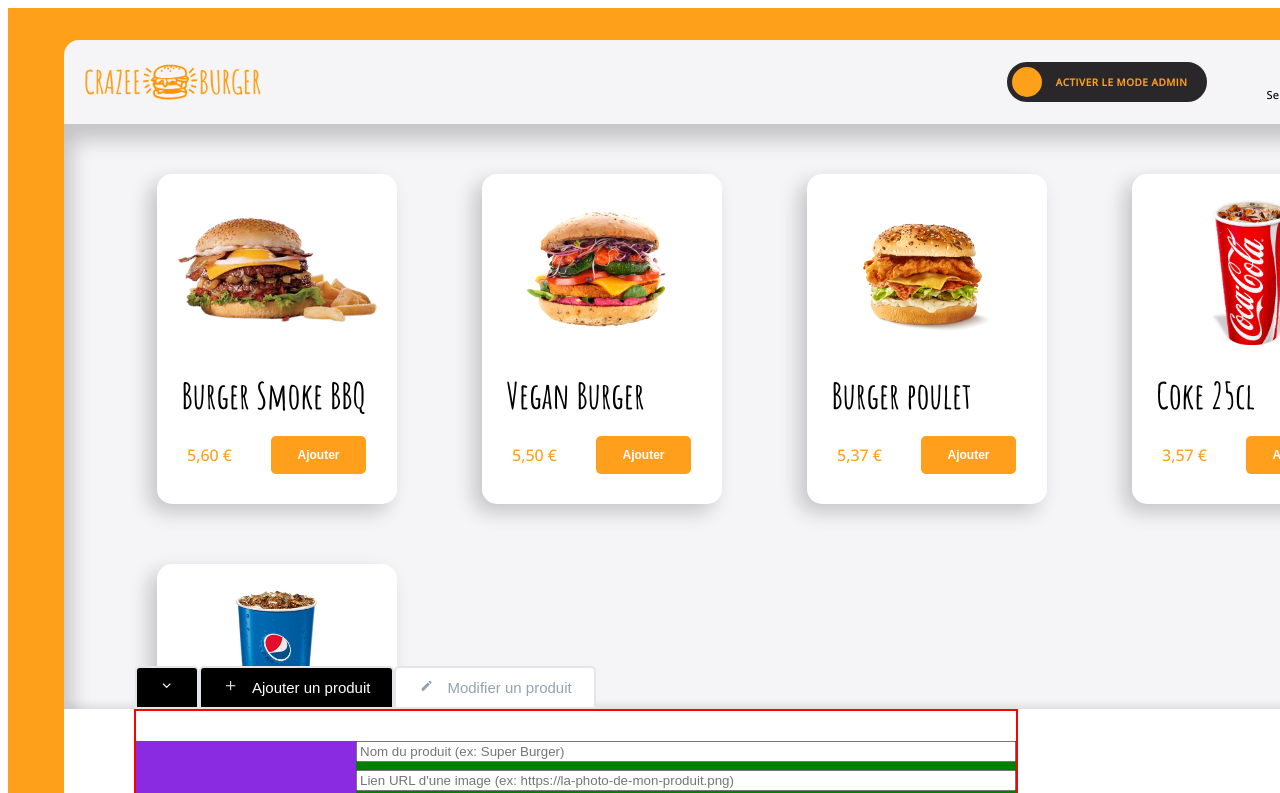
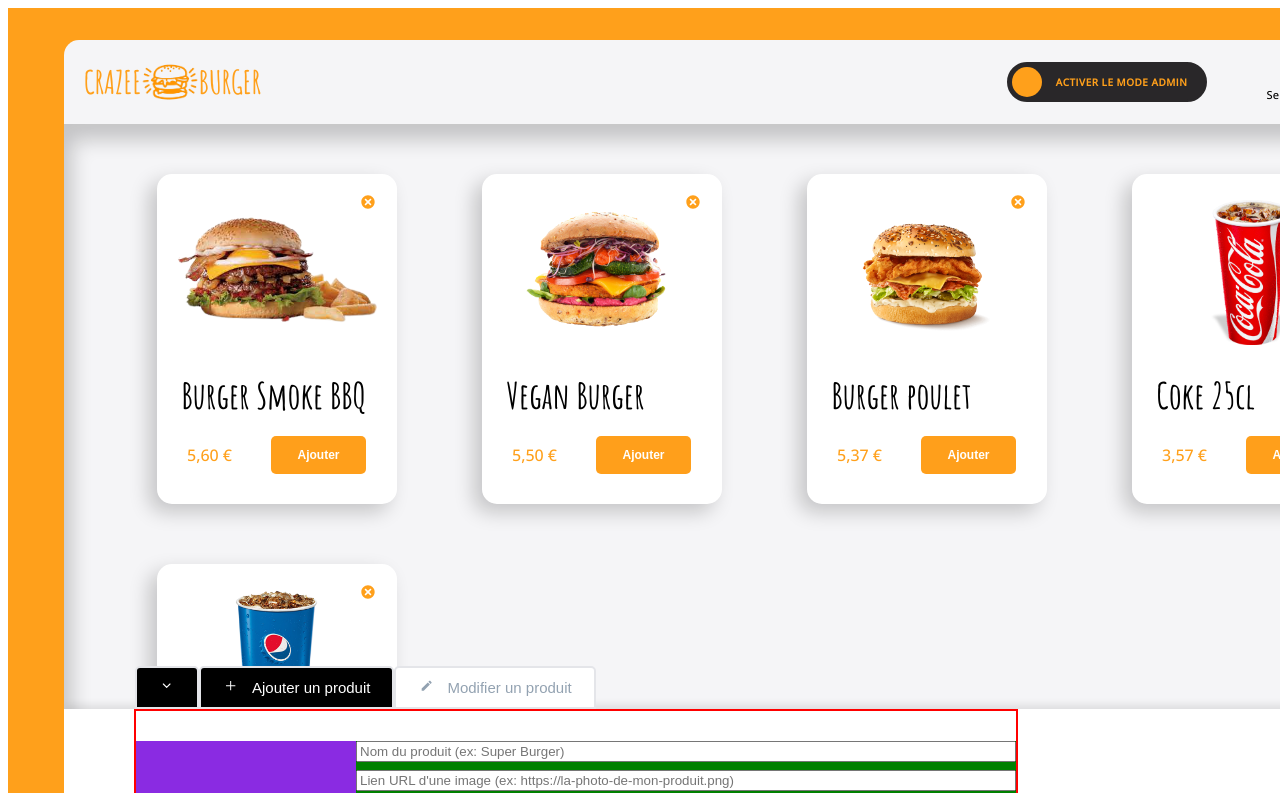
Before and after one commit to jauresmanouan/crasee-burger, a React (Vite) app: page /order/1 in a window 1280 px wide. Shown: the top 793 px of the page. Built offline with nearby package versions, Linux system fonts and the light colour scheme.

Commit message:
✨ F08 : CARD > Introduce delete button and his style

```diff
--- a/src/components/pages/order/Main/Menu/Card.jsx
+++ b/src/components/pages/order/Main/Menu/Card.jsx
@@ -1,10 +1,14 @@
 import styled from "styled-components";
 import PrimaryButton from "../../../../reusale-ui/PrimaryButton";
 import { theme } from "../../../../../theme";
+import { TiDelete } from "react-icons/ti";
 
 export default function Card({ imageSource, title, price }) {
   return (
     <CardStyled>
+      <button className="delete-button" aria-label="delete-button">
+        <TiDelete className="delete-icon" />
+      </button>
       <div className="image-product">
         <img src={imageSource} alt={title} />
       </div>
@@ -27,6 +31,7 @@ const CardStyled = styled.div`
   grid-template-rows: 60% 1fr;
   box-shadow: ${theme.shadows.medium};
   border-radius: ${theme.borderRadius.extraRound};
+  position: relative;
 
   .image-product {
     display: flex;
@@ -39,6 +44,29 @@ const CardStyled = styled.div`
     }
   }
 
+  .delete-button {
+    cursor: pointer;
+    position: absolute;
+    right: 15px;
+    top: 15px;
+    width: 30px;
+    height: 30px;
+    background: none;
+    border: none;
+
+    .delete-icon {
+      width: 20px;
+      height: 20px;
+      color: ${theme.colors.primary};
+    }
+    .delete-icon:hover {
+      color: ${theme.colors.red};
+    }
+
+    .delete-icon:active {
+      color: ${theme.colors.primary};
+    }
+  }
   .description {
     display: flex;
     flex-direction: column;
```
